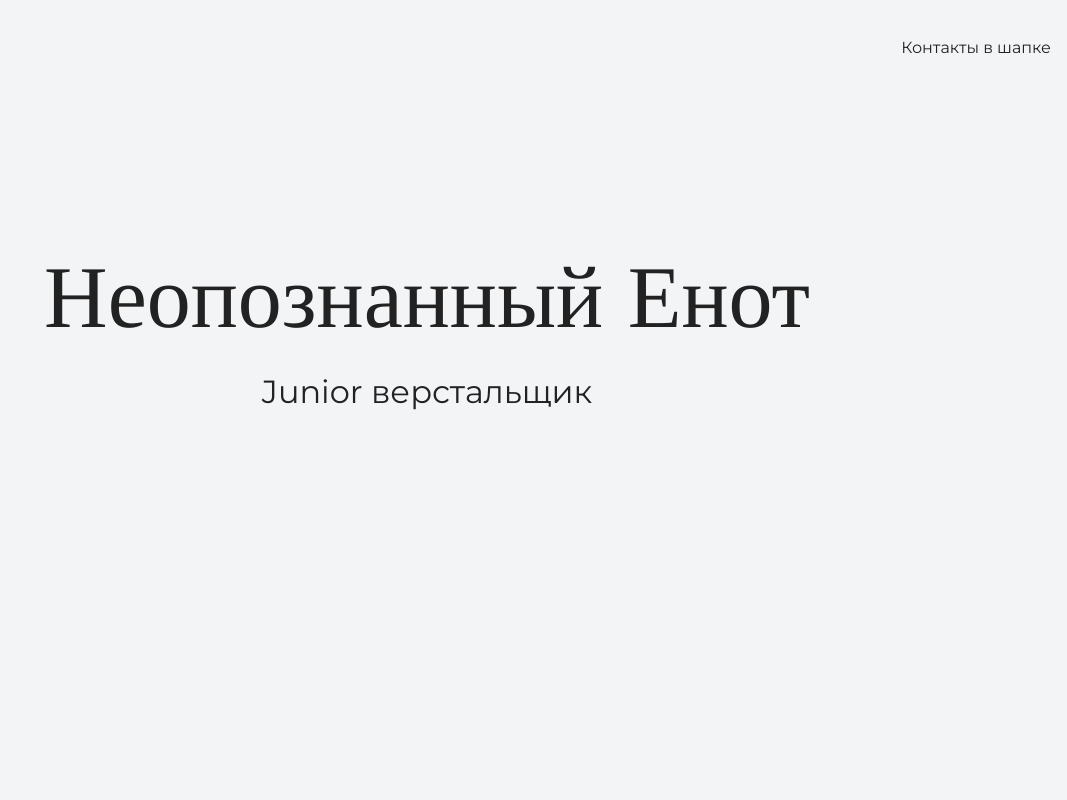
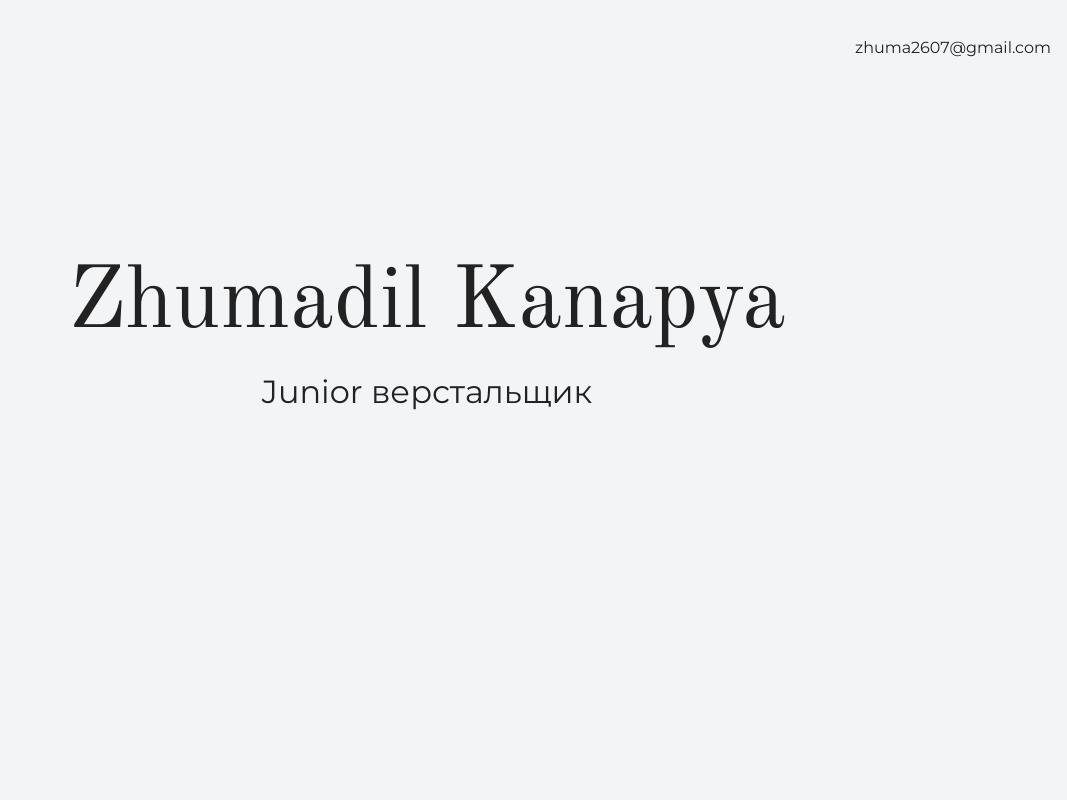
Before and after one commit to ZhumadilKanapya/portfolio, a plain HTML site: page index.html in a window 1280 px wide. Shown: the top 800 px of the page, without its empty margins (213-1280 px from the left). Drawn offline with nearby package versions, Linux system fonts and the light colour scheme.

Commit message:
Edit name

```diff
--- a/index.html
+++ b/index.html
@@ -10,14 +10,14 @@
   <body>
     <header class="page-header">
     	<div class="container">
-      		Контакты в шапке
+      		zhuma2607@gmail.com
       	</div>
     </header>
 
 
     <section class="hero-image">
     	<div class="container">
-      		<h1 class="heading">Неопознанный Енот</h1>
+      		<h1 class="heading">Zhumadil Kanapya</h1>
   		</div>
       	<div class="container">
       		<p>Junior верстальщик</p>
```
